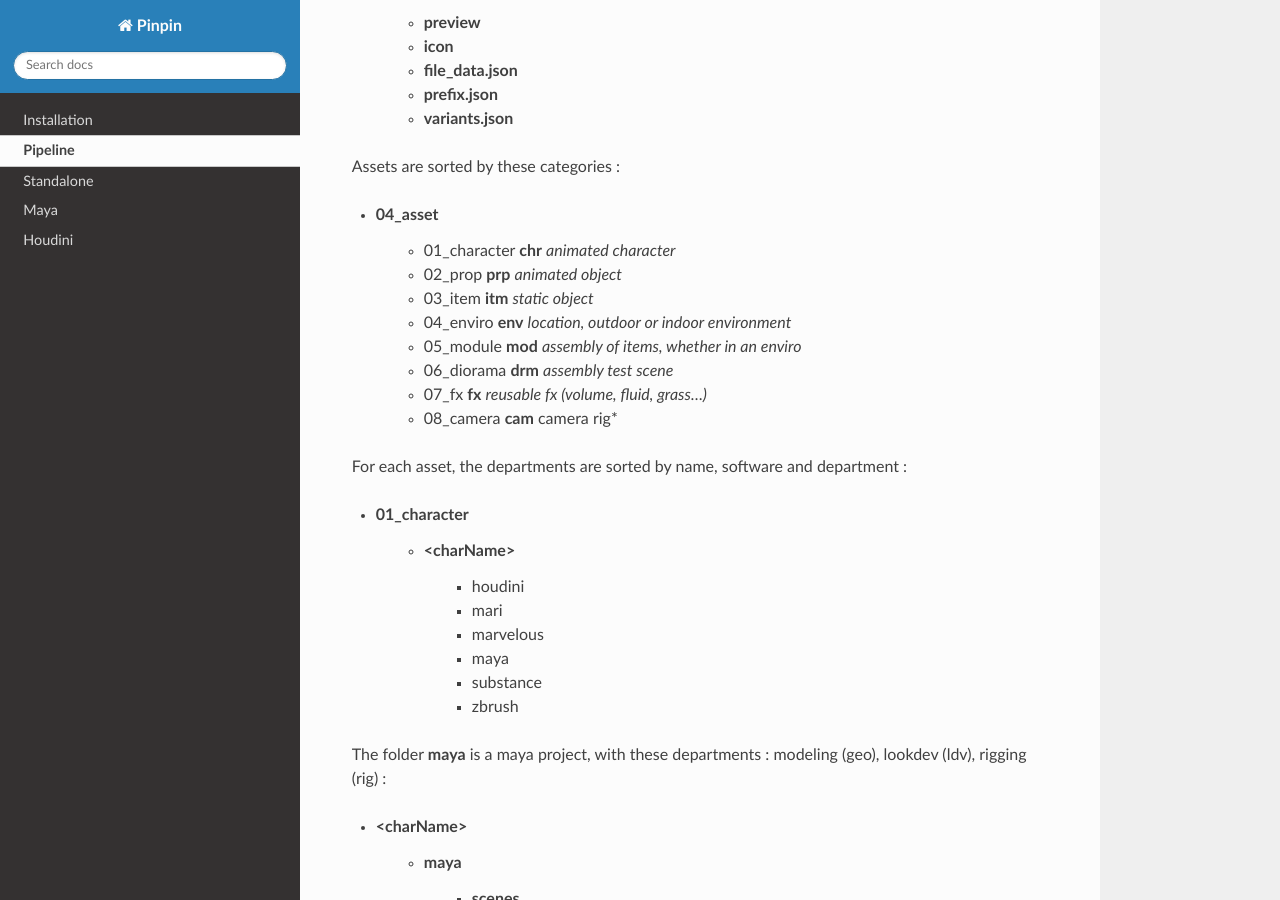
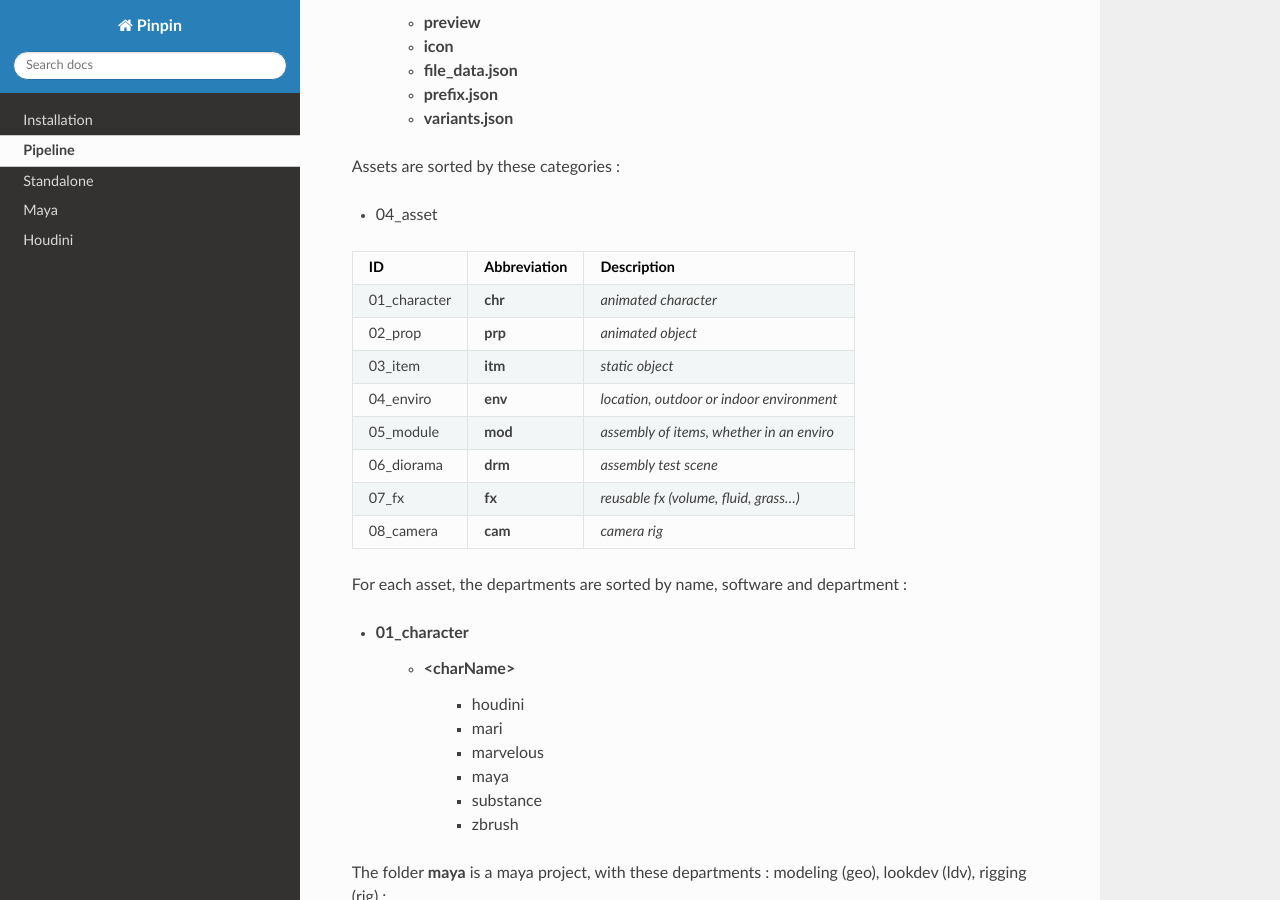
Before and after one commit to DavidDelaunay43/Pinpin, a Sphinx documentation site: the page built from documentation/source/pipeline.rst, in a window 1280 px wide and 900 px high, scrolled down 682 px. Built offline with Sphinx 7.4.7 and the Read the Docs theme 2.0.0, drawn with Linux system fonts in a browser that asks for light colours.

Commit message:
update doc

```diff
--- a/documentation/source/pipeline.rst
+++ b/documentation/source/pipeline.rst
@@ -31,14 +31,37 @@ When you set your project, Pinpin will copy this directory to the root of the pr
 Assets are sorted by these categories :
 
 * 04_asset
-    * 01_character **chr** *animated character*
-    * 02_prop **prp** *animated object*
-    * 03_item **itm** *static object*
-    * 04_enviro **env** *location, outdoor or indoor environment*
-    * 05_module **mod** *assembly of items, whether in an enviro*
-    * 06_diorama **drm** *assembly test scene*
-    * 07_fx **fx** *reusable fx (volume, fluid, grass...)*
-    * 08_camera **cam** camera rig*
+
+.. list-table::
+   :header-rows: 1
+
+   * - ID
+     - Abbreviation
+     - Description
+   * - 01_character
+     - **chr**
+     - *animated character*
+   * - 02_prop
+     - **prp**
+     - *animated object*
+   * - 03_item
+     - **itm**
+     - *static object*
+   * - 04_enviro
+     - **env**
+     - *location, outdoor or indoor environment*
+   * - 05_module
+     - **mod**
+     - *assembly of items, whether in an enviro*
+   * - 06_diorama
+     - **drm**
+     - *assembly test scene*
+   * - 07_fx
+     - **fx**
+     - *reusable fx (volume, fluid, grass...)*
+   * - 08_camera
+     - **cam**
+     - *camera rig*
 
 For each asset, the departments are sorted by name, software and department :
 
```
Also changed, not shown: 2 other files.
